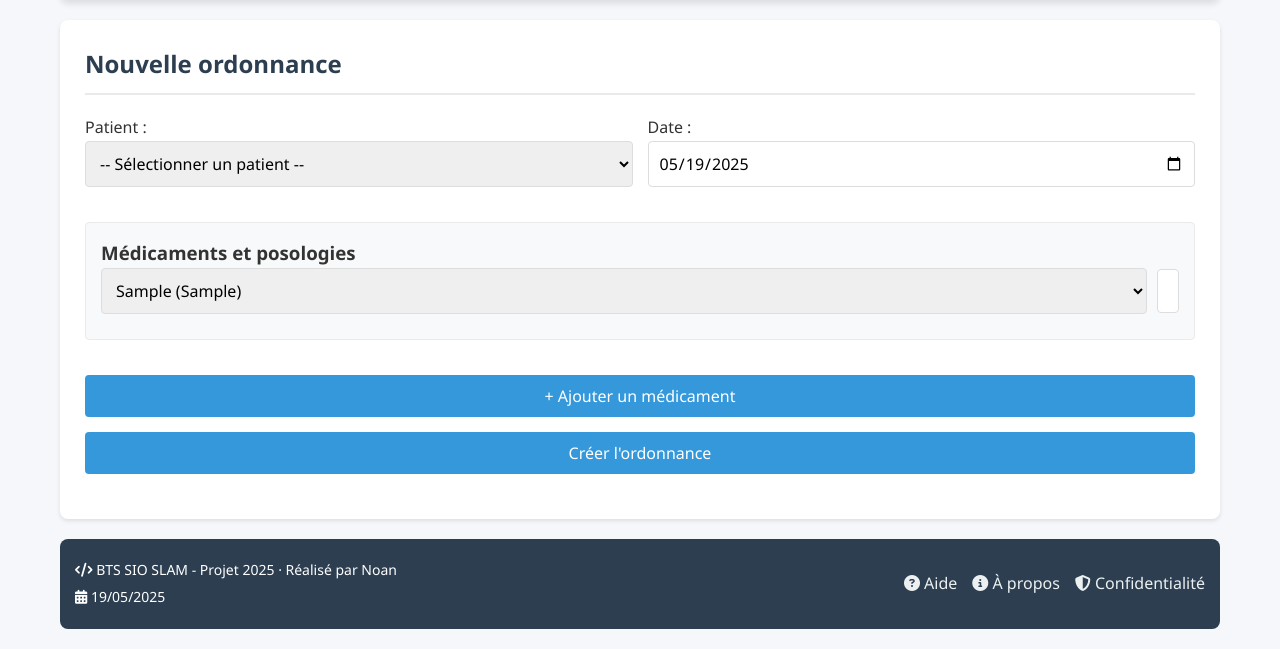
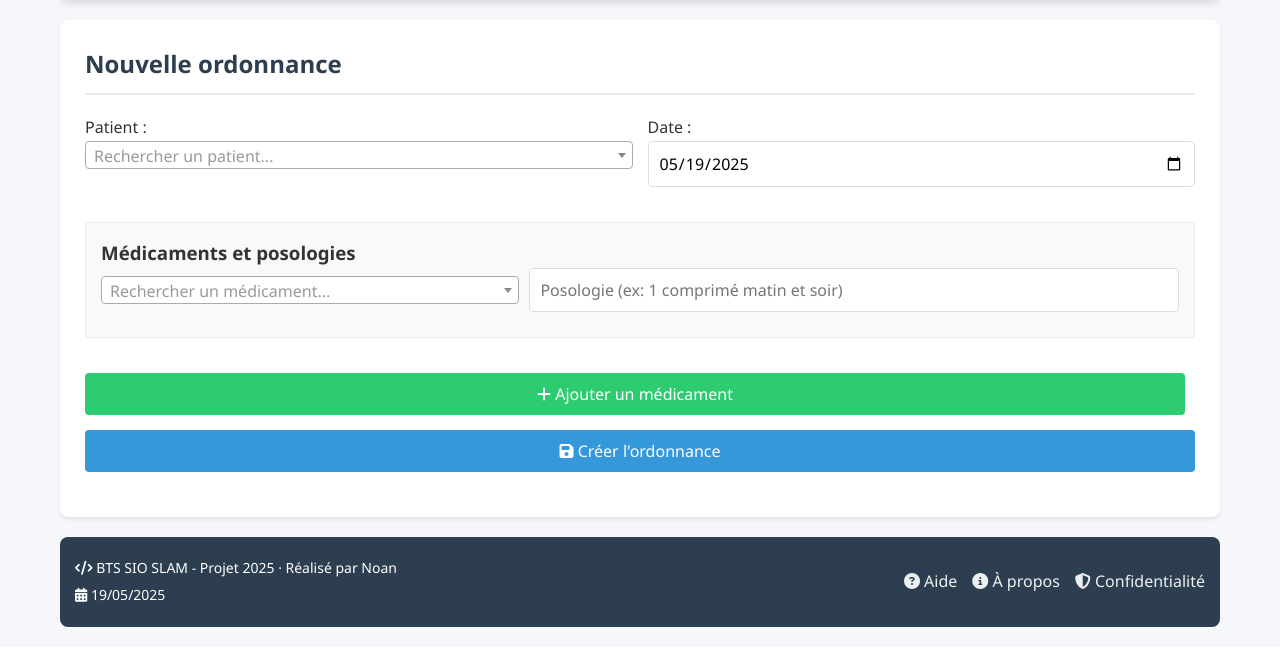
Before and after one commit to NoanBregeon/consultation_medical, a PHP site: page /views/ordonnance.php in a window 1280 px wide. Shown: the part 180-829 px from the top of the page. After the commit the page ends 807 px from the top, so only its background shows below. Run offline with PHP 8.4, Linux system fonts and the light colour scheme; tables that the repository leaves empty hold one stand-in row (values such as "Sample post"); some libraries are stand-ins or nearby versions.

Commit message:
Update ordonnance.php

```diff
--- a/views/ordonnance.php
+++ b/views/ordonnance.php
@@ -10,8 +10,16 @@ $medicaments = $pdo->query("SELECT * FROM medicament ORDER BY Designation")->fet
     <meta charset="UTF-8">
     <meta name="viewport" content="width=device-width, initial-scale=1.0">
     <title>Ordonnances - Gestion Médicale</title>
-    <link rel="stylesheet" href="../css/style.css?v=2">
+    <link rel="stylesheet" href="../css/style.css?v=3">
     <link rel="stylesheet" href="https://cdnjs.cloudflare.com/ajax/libs/font-awesome/6.4.0/css/all.min.css">
+    <!-- Ajout des fichiers CSS de Select2 -->
+    <link href="https://cdn.jsdelivr.net/npm/select2@4.1.0-rc.0/dist/css/select2.min.css" rel="stylesheet" />
+    <!-- Ajout de jQuery (nécessaire pour Select2) -->
+    <script src="https://code.jquery.com/jquery-3.7.1.min.js"></script>
+    <!-- Ajout du script Select2 -->
+    <script src="https://cdn.jsdelivr.net/npm/select2@4.1.0-rc.0/dist/js/select2.min.js"></script>
+    <!-- Ajout de la traduction française pour Select2 -->
+    <script src="https://cdn.jsdelivr.net/npm/select2@4.1.0-rc.0/dist/js/i18n/fr.js"></script>
 </head>
 <body>
 <header class="main-header">
@@ -25,10 +33,10 @@ $medicaments = $pdo->query("SELECT * FROM medicament ORDER BY Designation")->fet
     <form method="post" action="../controllers/ordonnanceController.php">
         <div>
             <label for="patient">Patient :</label>
-            <select name="patient" id="patient" required>
+            <select name="patient" id="patient" class="select2-patient" required>
                 <option value="">-- Sélectionner un patient --</option>
                 <?php foreach ($patients as $p): ?>
-                    <option value="<?= $p["Numero_patient"] ?>"><?= $p["nom"] . " " . $p["prenom"] ?></option>
+                    <option value="<?= $p["Numero_patient"] ?>"><?= $p["nom"] . " " . $p["prenom"] ?> - <?= $p["ville"] ?></option>
                 <?php endforeach; ?>
             </select>
         </div>
@@ -41,17 +49,23 @@ $medicaments = $pdo->query("SELECT * FROM medicament ORDER BY Designation")->fet
         <div id="medicaments">
             <h3>Médicaments et posologies</h3>
             <div class="medicament-item">
-                <select name="medicament[]">
+                <select name="medicament[]" class="select2-medicament">
+                    <option value="">-- Sélectionner un médicament --</option>
                     <?php foreach ($medicaments as $m): ?>
                         <option value="<?= $m["Code_medicament"] ?>"><?= $m["Designation"] ?> (<?= $m["Laboratoire"] ?>)</option>
                     <?php endforeach; ?>
                 </select>
                 <input name="posologie[]" placeholder="Posologie (ex: 1 comprimé matin et soir)" required>
+                <button type="button" class="btn-remove" style="display: none;"><i class="fas fa-times"></i></button>
             </div>
         </div>
 
-        <button type="button" onclick="ajouterMedicament()">+ Ajouter un médicament</button>
-        <button type="submit">Créer l'ordonnance</button>
+        <button type="button" onclick="ajouterMedicament()" class="btn-add">
+            <i class="fas fa-plus"></i> Ajouter un médicament
+        </button>
+        <button type="submit">
+            <i class="fas fa-save"></i> Créer l'ordonnance
+        </button>
     </form>
 </main>
 
@@ -60,21 +74,77 @@ $medicaments = $pdo->query("SELECT * FROM medicament ORDER BY Designation")->fet
 </footer>
 
 <script>
+$(document).ready(function() {
+    // Initialisation de Select2 pour les patients
+    $('.select2-patient').select2({
+        language: "fr",
+        placeholder: "Rechercher un patient...",
+        allowClear: true
+    });
+
+    // Initialisation de Select2 pour les médicaments
+    initializeSelect2();
+
+    // Permettre la suppression des médicaments (sauf le premier)
+    $('#medicaments').on('click', '.btn-remove', function() {
+        $(this).closest('.medicament-item').remove();
+    });
+});
+
+// Fonction pour initialiser Select2 sur les nouveaux éléments
+function initializeSelect2() {
+    $('.select2-medicament').select2({
+        language: "fr",
+        placeholder: "Rechercher un médicament...",
+        allowClear: true
+    });
+}
+
 function ajouterMedicament() {
     const container = document.getElementById('medicaments');
+    const items = container.querySelectorAll('.medicament-item');
     const newItem = document.createElement('div');
     newItem.className = 'medicament-item';
 
-    // Récupérer le contenu du premier élément et le cloner
-    const firstItem = container.querySelector('.medicament-item');
+    // Cloner le contenu du premier élément
+    const firstItem = items[0];
     newItem.innerHTML = firstItem.innerHTML;
 
-    // Vider les valeurs des inputs dans le nouveau bloc
+    // Vider les valeurs et réinitialiser les select
+    const selects = newItem.querySelectorAll('select');
+    selects.forEach(select => {
+        // Détruire l'instance Select2 existante s'il y en a une
+        if ($(select).hasClass('select2-hidden-accessible')) {
+            $(select).select2('destroy');
+        }
+        select.value = '';
+    });
+
     const inputs = newItem.querySelectorAll('input');
     inputs.forEach(input => input.value = '');
 
+    // Afficher le bouton de suppression
+    const removeButton = newItem.querySelector('.btn-remove');
+    if (removeButton) {
+        removeButton.style.display = 'flex';
+    }
+
     // Ajouter le nouvel élément
     container.appendChild(newItem);
+
+    // Réinitialiser Select2 pour les nouveaux éléments
+    initializeSelect2();
+
+    // Afficher les boutons de suppression pour tous les éléments sauf le premier
+    // si nous avons plus d'un élément
+    if (items.length >= 1) {
+        items.forEach((item, index) => {
+            const btn = item.querySelector('.btn-remove');
+            if (btn) {
+                btn.style.display = index === 0 && items.length === 1 ? 'none' : 'flex';
+            }
+        });
+    }
 }
 </script>
 </body>
```
